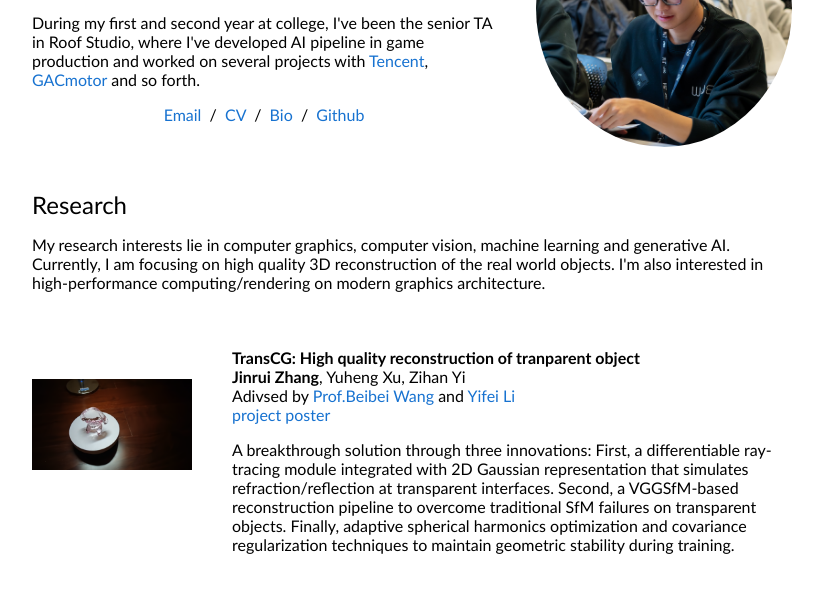
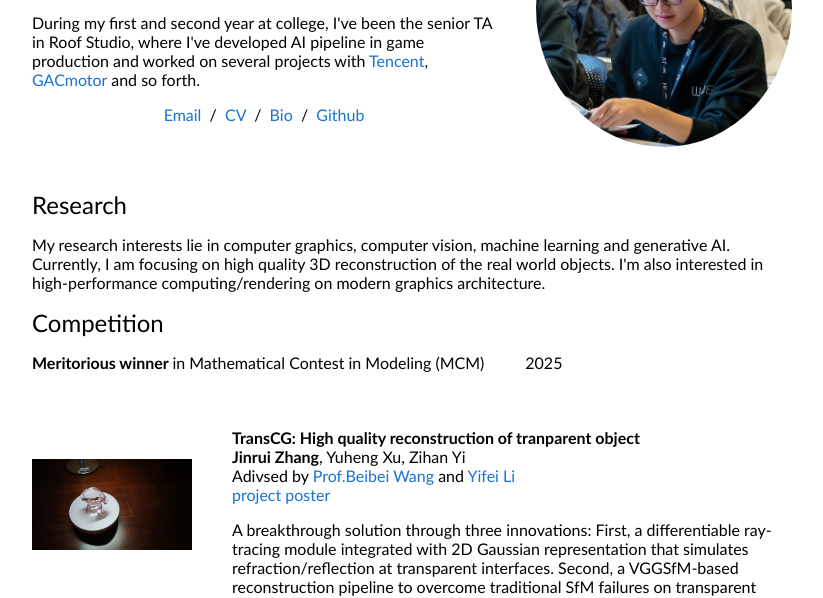
Before and after one commit to RZ-01/RZ-01.github.io, a plain HTML site: page index.html in a window 1280 px wide. Shown: the part 159-757 px from the top of the page, without its empty margins (228-1051 px from the left). Drawn offline with Linux system fonts and the light colour scheme.

Commit message:
new competition

```diff
--- a/index.html
+++ b/index.html
@@ -46,6 +46,10 @@
                 <p>
                   My research interests lie in computer graphics, computer vision, machine learning and generative AI. Currently, I am focusing on high quality 3D reconstruction of the real world objects. I'm also interested in
                   high-performance computing/rendering on modern graphics architecture.
+                </p>
+                <h2>Competition</h2>
+                <p>
+                  <strong>Meritorious winner </strong>in Mathematical Contest in Modeling (MCM) &nbsp;&nbsp;&nbsp;&nbsp;&nbsp;&nbsp;&nbsp;&nbsp; 2025
                 </p>
               </td>
             </tr>
```
